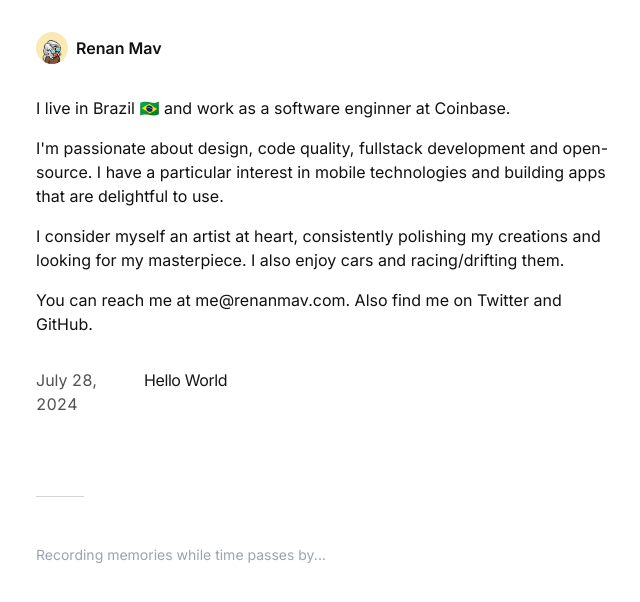
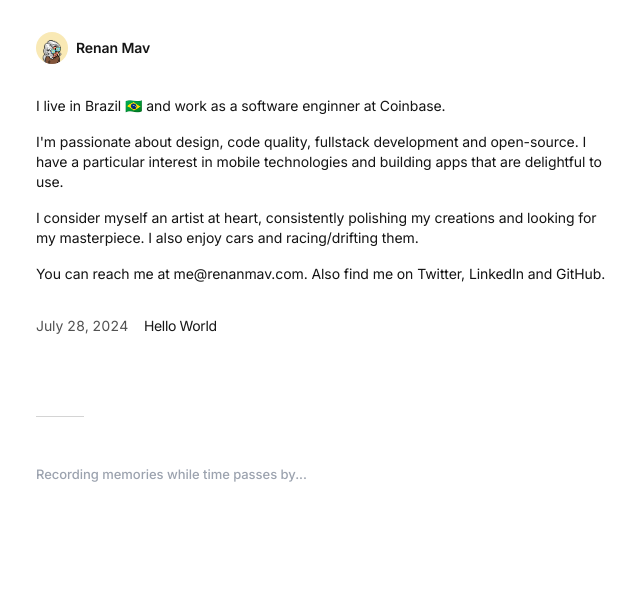
Before and after one commit to renanmav/renanmav.com, a Next.js app: page / in a window 1280 px wide. Shown: the top 602 px of the page, without its empty margins (316-956 px from the left). Built offline with nearby package versions, Linux system fonts and the light colour scheme.

Commit message:
customize text

```diff
--- a/app/components/nav.tsx
+++ b/app/components/nav.tsx
@@ -8,7 +8,7 @@ export function Navbar() {
         <a
           rel="author"
           href="/"
-          className="flex flex-row items-center font-semibold"
+          className="flex flex-row items-center text-base font-semibold"
         >
           <Image
             src="/habbo-pfp.png"
--- a/app/page.tsx
+++ b/app/page.tsx
@@ -6,30 +6,32 @@ import { myInfo } from "./constants";
 export default function Page() {
   return (
     <section>
-      <p className="mb-4">
+      <p className="mb-4 text-base">
         I live in {myInfo.address} and work as a software enginner at{" "}
         {myInfo.company}.
       </p>
 
-      <p className="mb-4">
+      <p className="mb-4 text-base">
         I&apos;m passionate about design, code quality, fullstack development
         and open-source. I have a particular interest in mobile technologies and
         building apps that are delightful to use.
       </p>
-      <p className="mb-4">
+      <p className="mb-4 text-base">
         I consider myself an artist at heart, consistently polishing my
         creations and looking for my masterpiece. I also enjoy cars and
         racing/drifting them.
         {/* TODO: Checkout my YouTube channel for some of my sends. */}
       </p>
-      <p className="mb-4">
+      {/* TODO: move this to contact page */}
+      <p className="mb-4 text-base">
         You can reach me at{" "}
         <Link href={`mailto:${myInfo.email}`}>{myInfo.email}</Link>. Also find
-        me on <Link href={myInfo.twitter}>Twitter</Link> and{" "}
+        me on <Link href={myInfo.twitter}>Twitter</Link>,{" "}
+        <Link href={myInfo.linkedin}>LinkedIn</Link> and{" "}
         <Link href={myInfo.github}>GitHub</Link>.
       </p>
 
-      <div className="my-8">
+      <div className="my-8 text-base">
         <BlogPosts />
       </div>
     </section>
--- a/tailwind.config.ts
+++ b/tailwind.config.ts
@@ -10,7 +10,24 @@ const config: Config = {
           "conic-gradient(from 180deg at 50% 50%, var(--tw-gradient-stops))",
       },
       textColor: {
-        black: "rgb(17, 17, 17)",
+        black: "rgb(20, 20, 20)",
+      },
+      fontSize: {
+        sm: [
+          ".8125rem",
+          {
+            fontWeight: "460",
+            letterSpacing: "-.0025rem",
+          },
+        ],
+        base: [
+          ".875rem",
+          {
+            lineHeight: "1.25rem",
+            fontWeight: "400",
+            letterSpacing: "-.00563rem",
+          },
+        ],
       },
     },
   },
```
